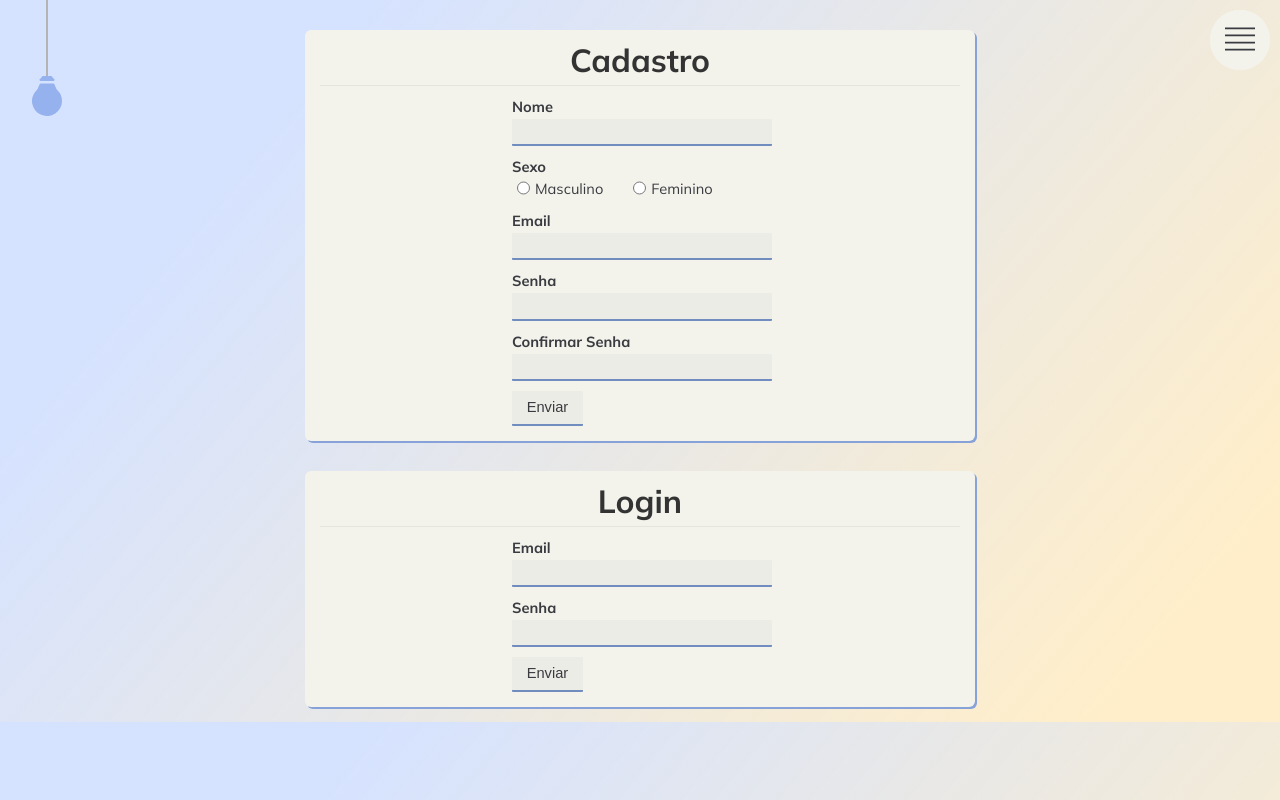
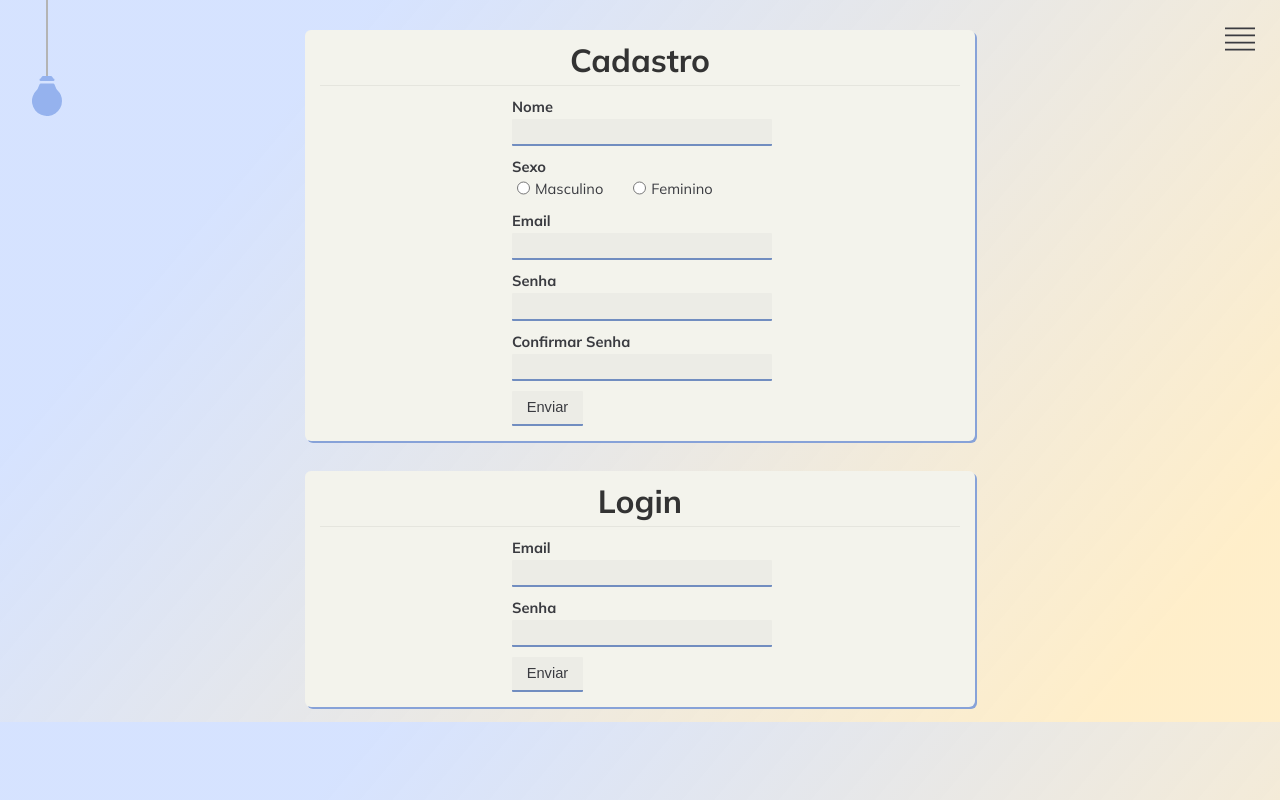
Before and after one commit to CaduVarela/CadastroReact, a React (Create React App) app in the folder cadastro/: page / in a window 1280 px wide. Built offline with nearby package versions, Linux system fonts and the light colour scheme.

Commit message:
Theme Switcher Implementado
Trocador de temas (claro e escuro) implementado.

```diff
--- a/cadastro/src/components/DropdownMenu.css
+++ b/cadastro/src/components/DropdownMenu.css
@@ -12,7 +12,7 @@
     right: 10px;
 
     border-radius: 50%;
-    background-color: var(--panel);
+    /*background-color: var(--panel);*/
 }
 
 .dropdown-menu button {
@@ -36,12 +36,12 @@
     border-radius: 50%;
 
     cursor: pointer;
-    background-color: var(--panel);
-    transition: box-shadow .15s ease-in;
+    background-color: transparent;
+    transition: all .15s ease-in;
 }
 
 .dropdown-menu-label:hover, .dropdown-menu:focus-within .dropdown-menu-label {
-    box-shadow: 1px 1px 3px rgba(0, 0, 0, .05);
+    box-shadow: 1px 1px 3px rgba(85, 85, 85, 0.1) inset;
     color: var(--detail);
 }
 
--- a/cadastro/src/components/ThemeSwitcher.css
+++ b/cadastro/src/components/ThemeSwitcher.css
@@ -33,6 +33,7 @@
 }
 
 .dark #theme-switcher svg {
+    color: #ccc;
     filter: grayscale(1) brightness(1);
 }
 
--- a/cadastro/src/index.css
+++ b/cadastro/src/index.css
@@ -41,17 +41,18 @@ body {
   margin: 0;
   padding: 0;
   height: 100%;
-  background: linear-gradient(310deg, #ffd16d5d 10%, #b0c9ff86 80%);
-  transition: background-color .21s ease-in;
+  /*background: linear-gradient(310deg, #ffd16d5d 10%, #b0c9ff86 80%);*/
+  transition: background-color .2s ease-in;
 }
 
 .light {
-  /*background: linear-gradient(310deg, #ffd16d5d 10%, #b0c9ff86 80%);*/
+  background: linear-gradient(310deg, #ffd16d5d 10%, #b0c9ff86 80%);
 }
 
 .dark {
   /*background: linear-gradient(310deg, #3d3c31 10%, #31373b  80%);*/
-  background-color: rgb(16, 53, 39);
+  background: linear-gradient(310deg, #ffdb8827 10%, #52566186 80%);
+  background-color: rgb(0, 0, 0);
   /*backdrop-filter: grayscale(.5) brightness(.4) contrast(1);*/
 }
 
```
